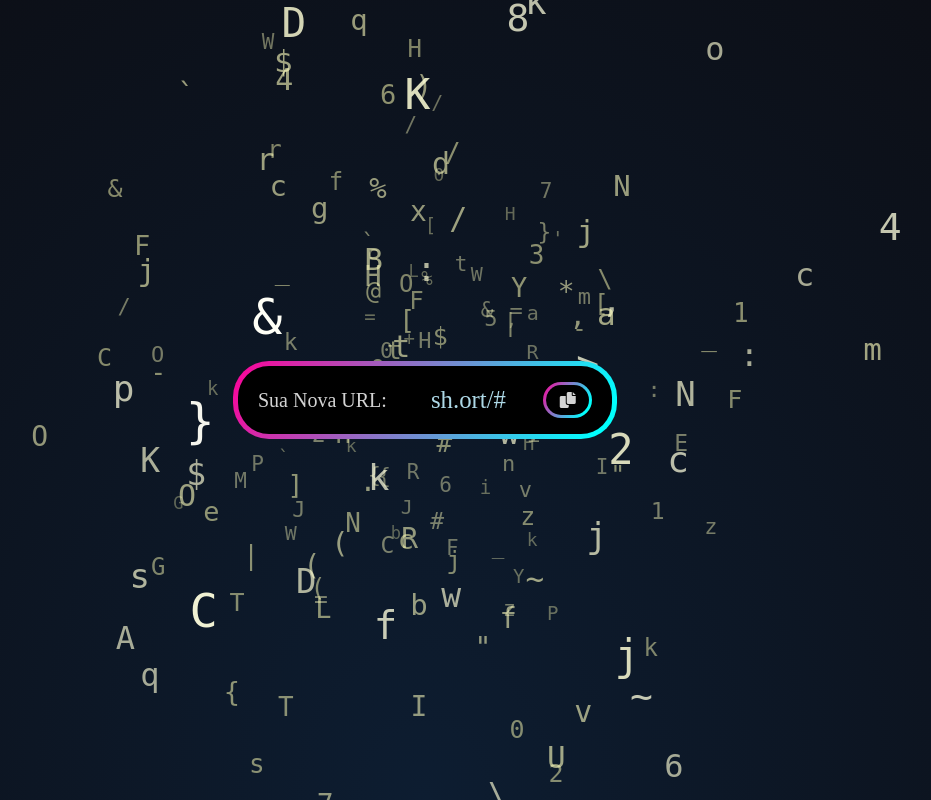
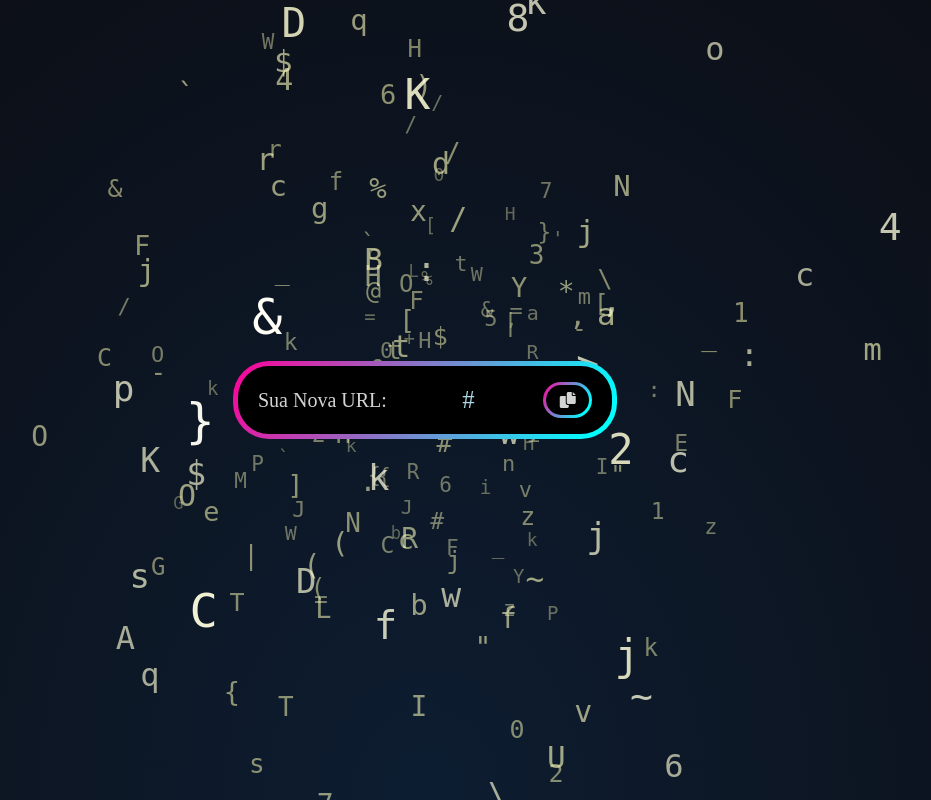
Before and after one commit to cesarcoppolasantos/url-sh.ort, a Flask app: template templates/new_url.html in a window 1280 px wide. Shown: the whole page, without its empty margins (215-1146 px from the left). Run offline with Flask 3, Linux system fonts and the light colour scheme; the template is opened without the code that fills it: most values are stand-ins (such as "Sample title", 1, 10 or a date in 2020).

Commit message:
Updated format of short URL output

```diff
--- a/templates/new_url.html
+++ b/templates/new_url.html
@@ -15,7 +15,7 @@
         <div class="input-group__output">
             <span class="output-label">Sua Nova URL:</span>
             <div class="url-container">
-                <a id="short-url" href="{{ long_url }}" target="_blank">sh.ort/{{ short_url }}</a>
+                <a id="short-url" href="{{ long_url }}" target="_blank">{{ short_url }}</a>
             </div>
             <button id="copy-button" class="copy-button" title="Copiar URL">
                 <i class="fas fa-copy"></i>
```
